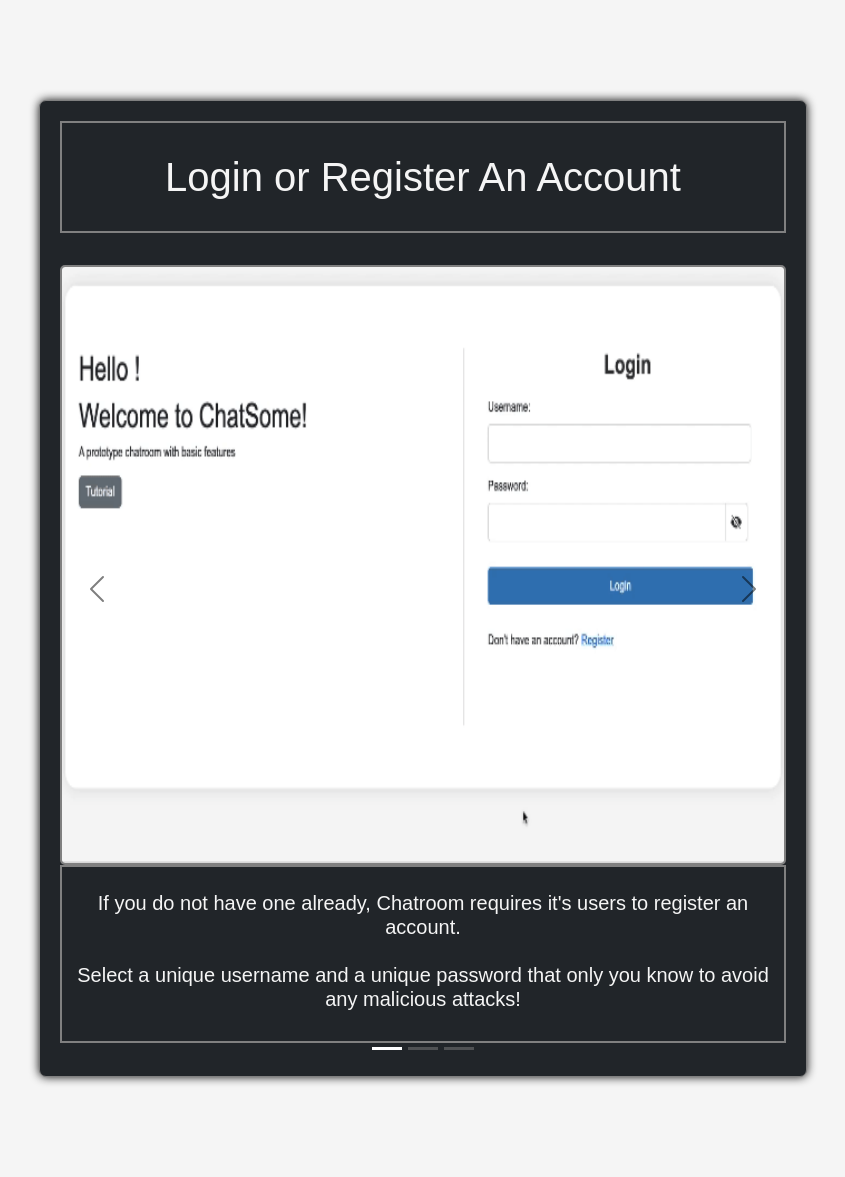
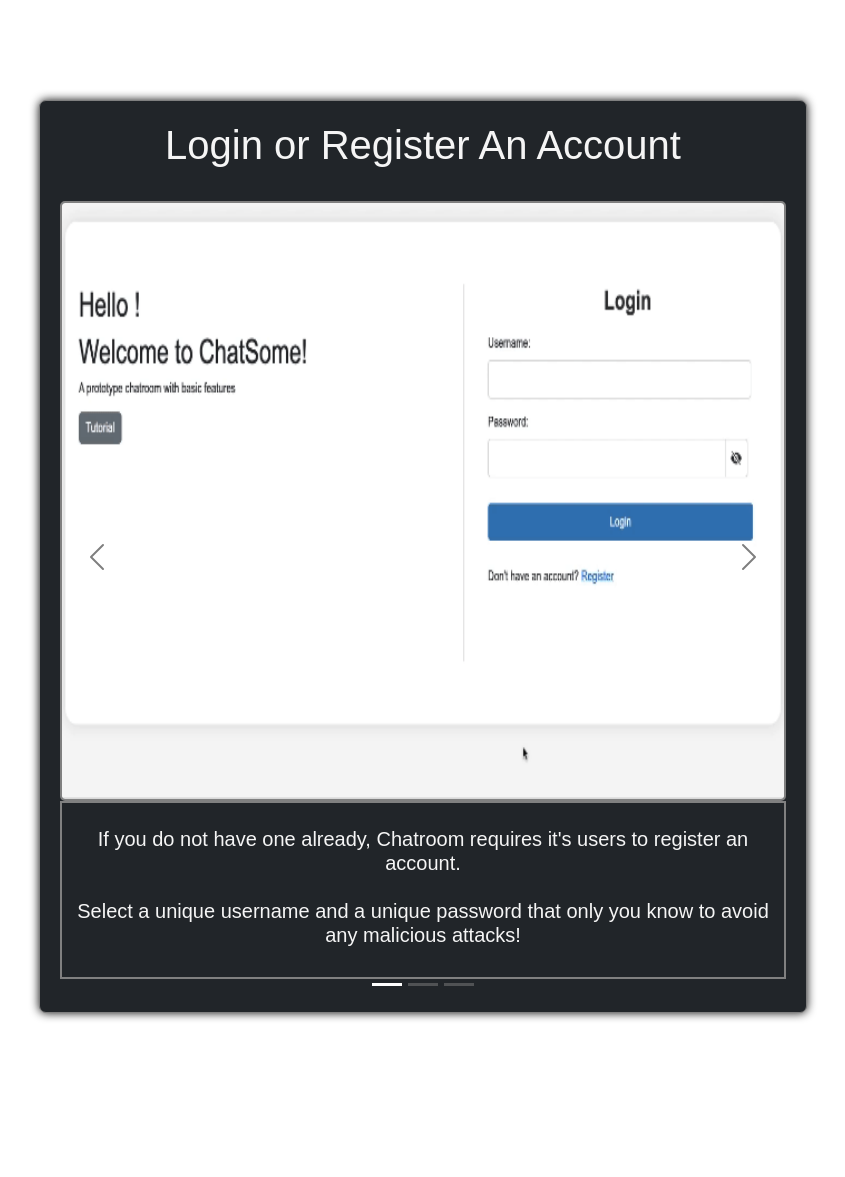
Before and after one commit to CelynChew/CITS3403, a Flask app: page /tutorial in a window 1280 px wide. Shown: the part 60-1237 px from the top of the page, without its empty margins (217-1062 px from the left). After the commit the page ends 1080 px from the top, so only its background shows below. Run offline with Flask 3, Linux system fonts and the light colour scheme.

Commit message:
Minor CSS Changes

```diff
--- a/app/static/css/tutorial.css
+++ b/app/static/css/tutorial.css
@@ -1,12 +1,10 @@
 body {
-    background-color: whitesmoke;
+    background-color: white;
     font-family: Arial, sans-serif;
 }
 
 h1{
-    border: 2px solid grey;
-    padding-bottom: 30px;
-    padding-top:30px;
+
 
 
 }
```
